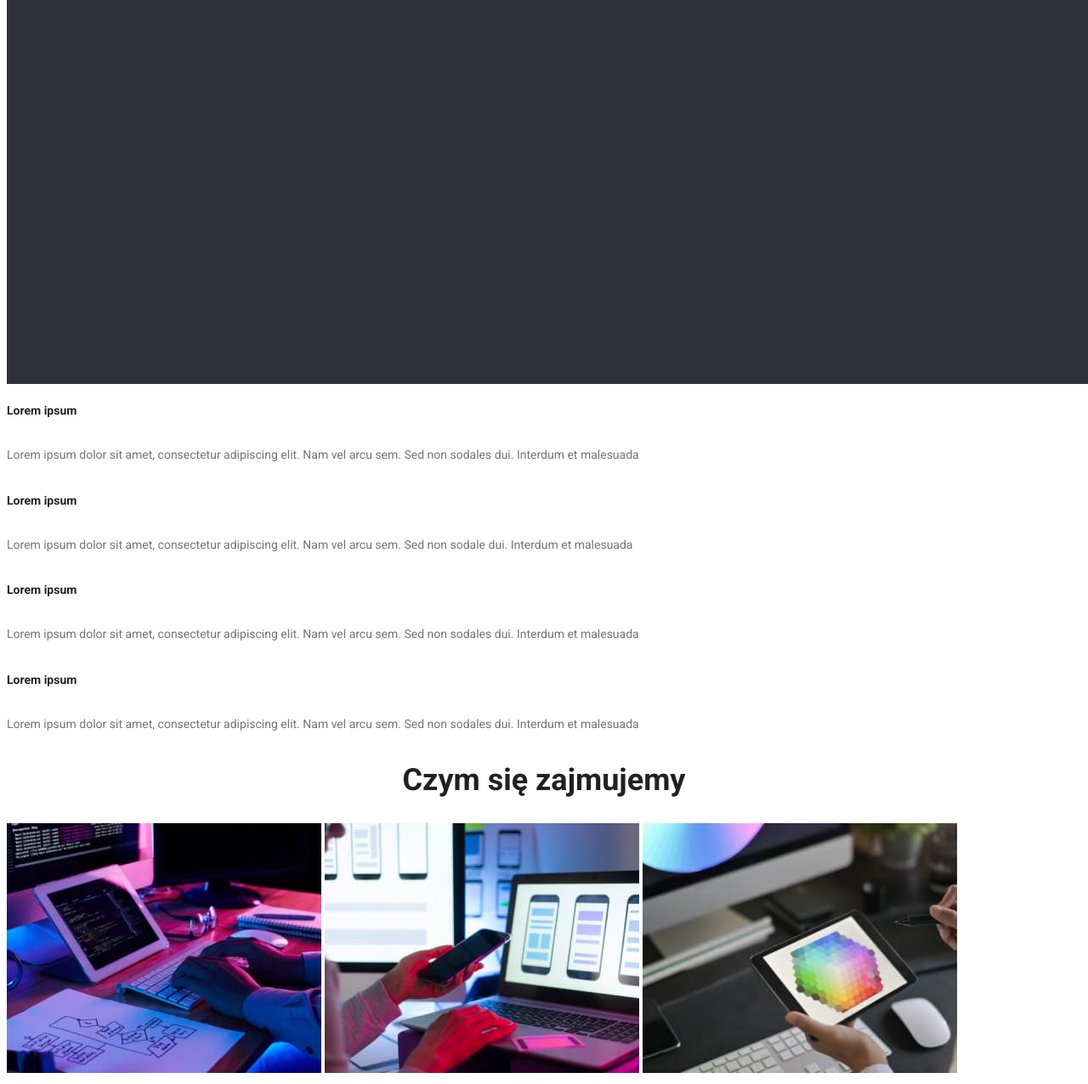
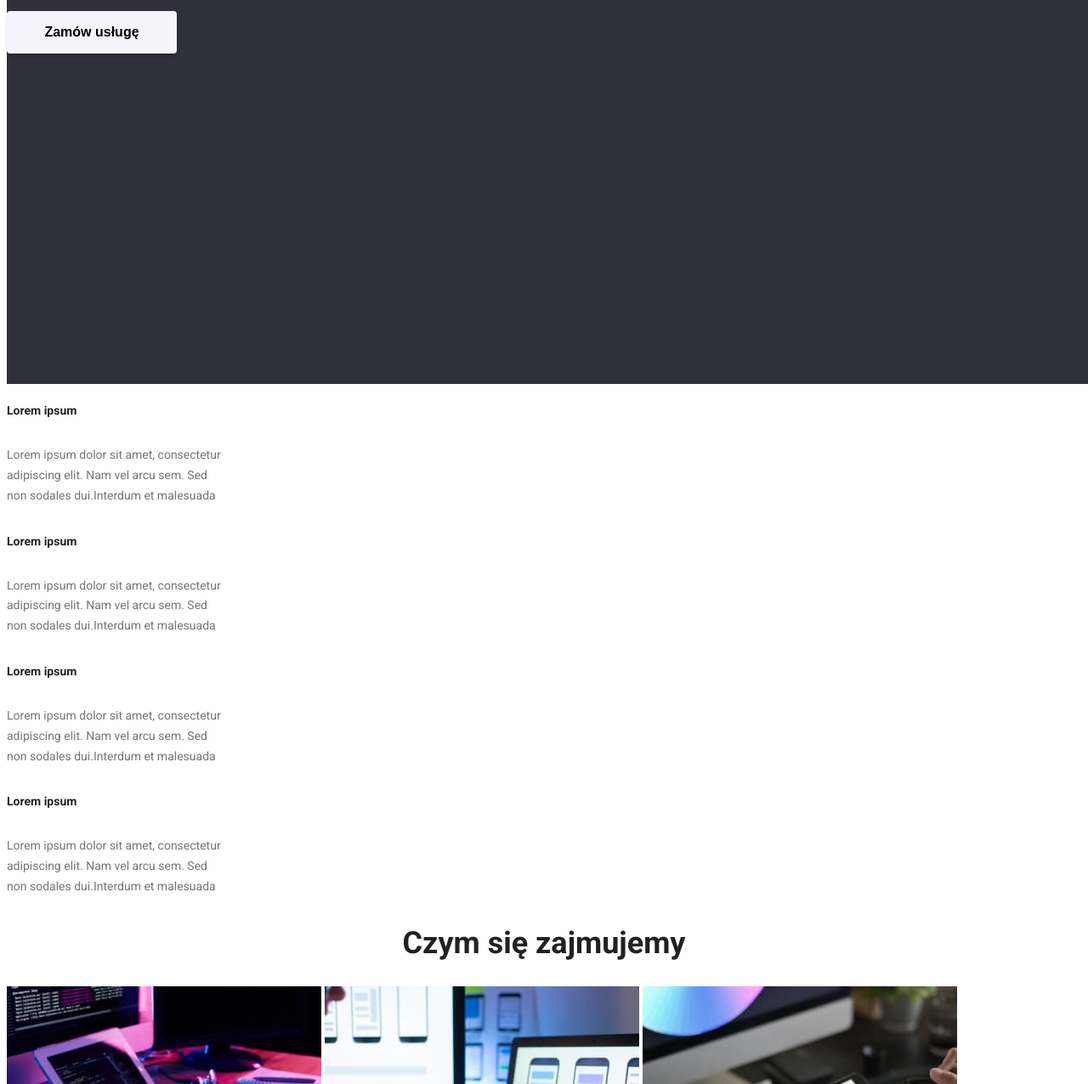
Before and after one commit to LukaszCiaston-coder/goit-markup-hw-02, a plain HTML site: page goit-markup-hw-02/index.html in a window 1280 px wide. Shown: the part 326-1602 px from the top of the page at 85% size. Drawn offline with Linux system fonts and the light colour scheme.

Commit message:
index styles portfolio

```diff
--- a/goit-markup-hw-02/css/styles.css
+++ b/goit-markup-hw-02/css/styles.css
@@ -40,6 +40,10 @@ a:hover {
 }
 
 .portfolio {
+    color: #212121;
+}
+
+.contact {
     color: #212121;
 }
 
@@ -95,21 +99,22 @@ body {
 }
 
 button {
-    position: relative;
     background-color: #F5F4FA;
+    border: none;
     cursor: pointer;
 }
 
-.bg {
+button.bg {
     height: 50px;
     width: 200px;
     border-radius: 4px;
     font-size: 16px;
     font-weight: 700;
     line-height: 1.87;
+    box-shadow: 0px 4px 4px rgba(0, 0, 0, 0.15);
 }
 
-.rectangle {
+button.rectangle {
     height: 38px;
     width: 121px;
     border-radius: 4px;
--- a/goit-markup-hw-02/index.html
+++ b/goit-markup-hw-02/index.html
@@ -21,7 +21,7 @@
         <nav>
             <ul class="site-nav">
                 <li><a class="agency" href="/Agencja">Agencja</a></li>
-                <li><a class="portfolio" href="/goit-markup-hw-02/portfolio.html">Portfolio</a></li>
+                <li><a class="portfolio" href="/goit-markup-hw-02/portfolio.html" target="_blank">Portfolio</a></li>
                 <li><a class="contact" href="/Kontakt">Kontakt</a>
             </ul>
         </nav>
@@ -32,40 +32,36 @@
     </header>
     <main>
         <div class="border-heading">
-            <h1 class="main-title">EFEKTYWNE ROZWIĄZANIA DLA NASZEGO BIZNESU</h1>
+            <h1 class="main-title">EFEKTYWNE ROZWIĄZANIA<br>DLA NASZEGO BIZNESU</h1>
             <button class="bg" type="button">Zamów usługę</button>
         </div>
         <article>
             <div>
                 <h5 class="text-title">Lorem ipsum</h5>
-                <h6 class="article-text">Lorem ipsum dolor sit amet, consectetur adipiscing elit. Nam vel arcu sem. Sed
-                    non sodales dui.
-                    Interdum et malesuada
+                <h6 class="article-text">Lorem ipsum dolor sit amet, consectetur<br>adipiscing elit. Nam vel arcu sem.
+                    Sed<br>non sodales dui.Interdum et malesuada
                 </h6>
             </div>
             <div>
                 <h5 class="text-title">Lorem ipsum</h5>
-                <h6 class="article-text">Lorem ipsum dolor sit amet, consectetur adipiscing elit. Nam vel arcu sem. Sed
-                    non sodale dui.
-                    Interdum et malesuada
+                <h6 class="article-text">Lorem ipsum dolor sit amet, consectetur<br>adipiscing elit. Nam vel arcu sem.
+                    Sed<br>non sodales dui.Interdum et
+                    malesuada
                 </h6>
             </div>
             <div>
                 <h5 class="text-title">Lorem ipsum
                 </h5>
-                <h6 class="article-text">Lorem ipsum dolor sit amet, consectetur adipiscing elit. Nam vel arcu sem. Sed
-                    non sodales
-                    dui.
-                    Interdum et malesuada
+                <h6 class="article-text">Lorem ipsum dolor sit amet, consectetur<br>adipiscing elit. Nam vel arcu sem.
+                    Sed<br>non sodales dui.Interdum et
+                    malesuada
                 </h6>
             </div>
             <div>
                 <h5 class="text-title">Lorem ipsum
                 </h5>
-                <h6 class="article-text">Lorem ipsum dolor sit amet, consectetur adipiscing elit. Nam vel arcu sem. Sed
-                    non sodales
-                    dui.
-                    Interdum et malesuada
+                <h6 class="article-text">Lorem ipsum dolor sit amet, consectetur<br>adipiscing elit. Nam vel arcu sem.
+                    Sed<br>non sodales dui.Interdum et malesuada
                 </h6>
             </div>
         </article>
```
